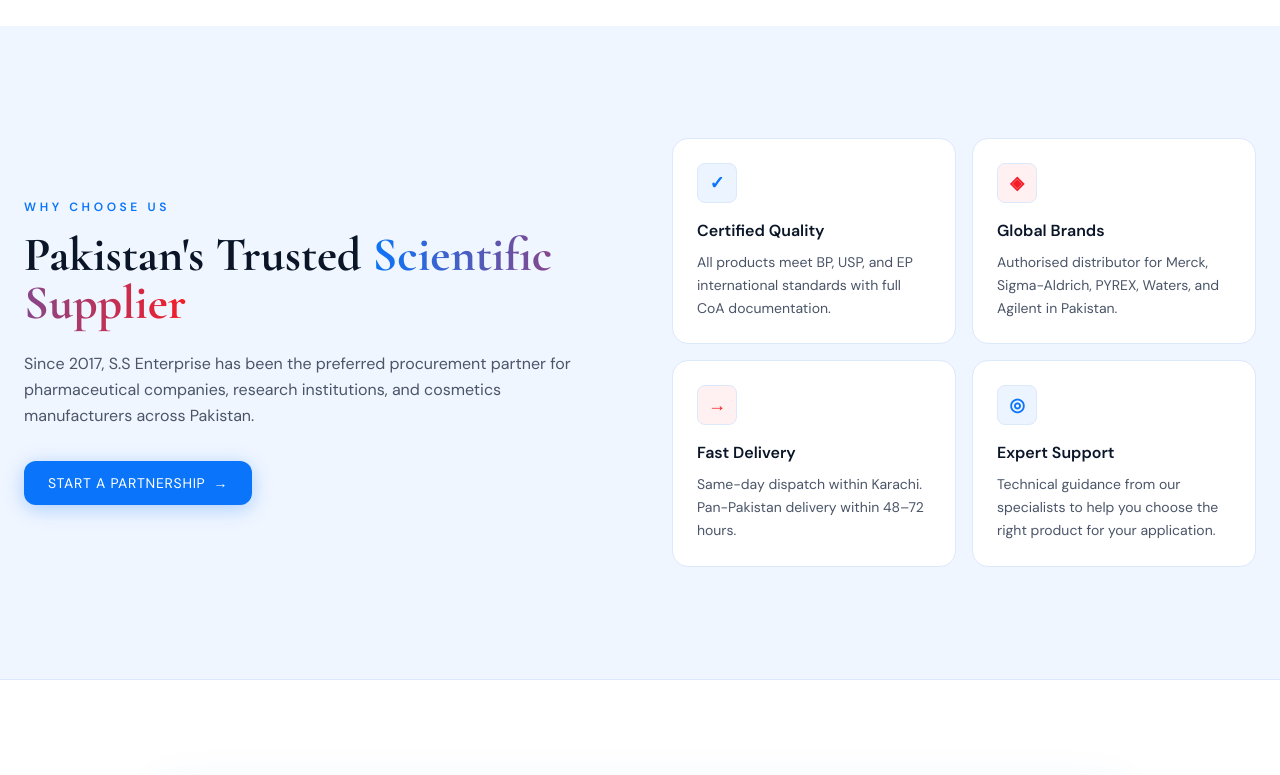
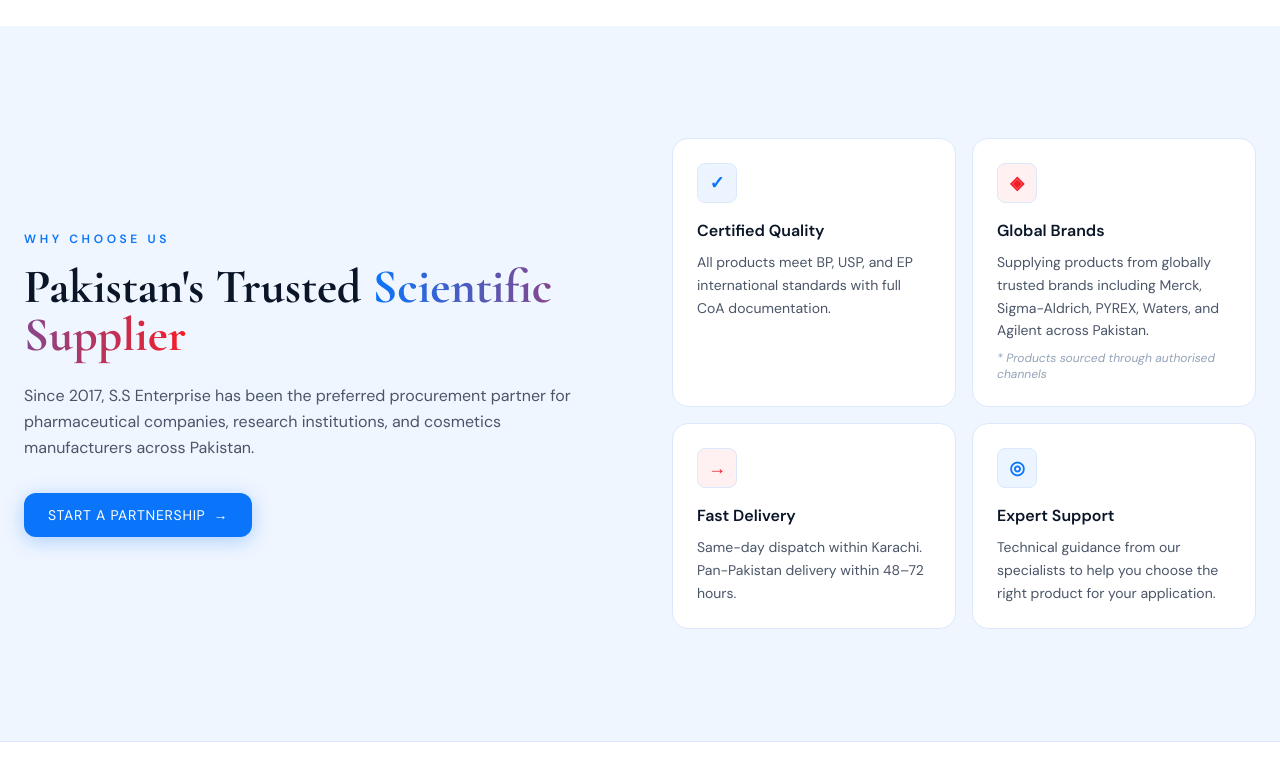
Before and after one commit to maaz-zafar-it/specialisations-website, a Next.js app: page / in a window 1280 px wide. Shown: the part 2340-3115 px from the top of the page. Built offline with nearby package versions, Linux system fonts and the light colour scheme.

Commit message:
fix: remove authorised distributor claim, add sourcing note

```diff
--- a/src/components/sections/WhyUs.tsx
+++ b/src/components/sections/WhyUs.tsx
@@ -44,6 +44,11 @@ export default function WhyUs() {
                   </div>
                   <h3 className="text-[#0a1628] font-semibold mb-2">{item.title}</h3>
                   <p className="text-[#4a5568] text-sm leading-relaxed">{item.description}</p>
+                    {item.title === "Global Brands" && (
+                      <p className="text-[#94a3b8] text-xs mt-2 italic">
+                        * Products sourced through authorised channels
+                      </p>
+                    )}
                 </div>
               );
             })}
--- a/src/lib/data.ts
+++ b/src/lib/data.ts
@@ -120,7 +120,7 @@ export const WHY_US = [
   },
   {
     title: "Global Brands",
-    description: "Authorised distributor for Merck, Sigma-Aldrich, PYREX, Waters, and Agilent in Pakistan.",
+    description: "Supplying products from globally trusted brands including Merck, Sigma-Aldrich, PYREX, Waters, and Agilent across Pakistan.",
     icon: "◈",
   },
   {
```
